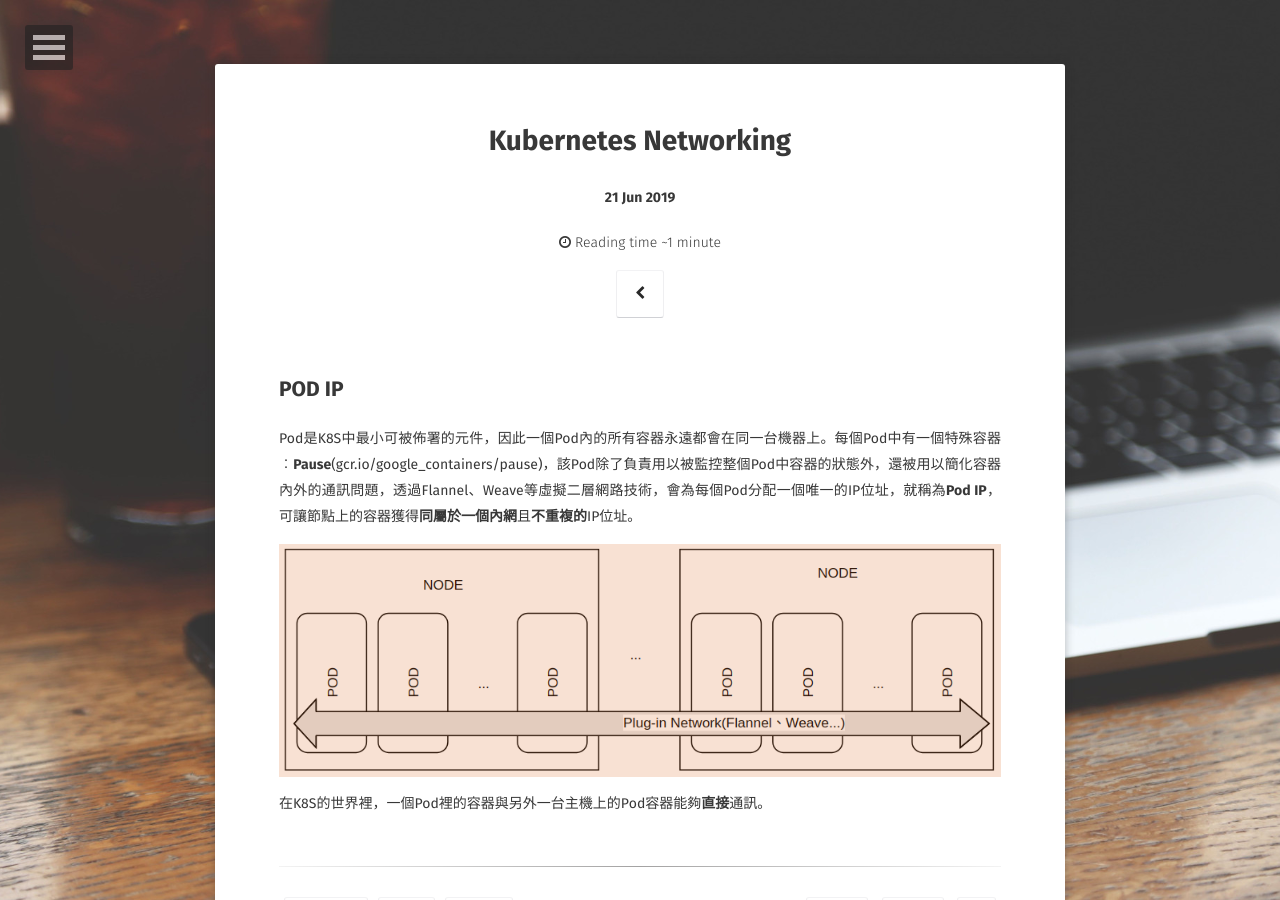
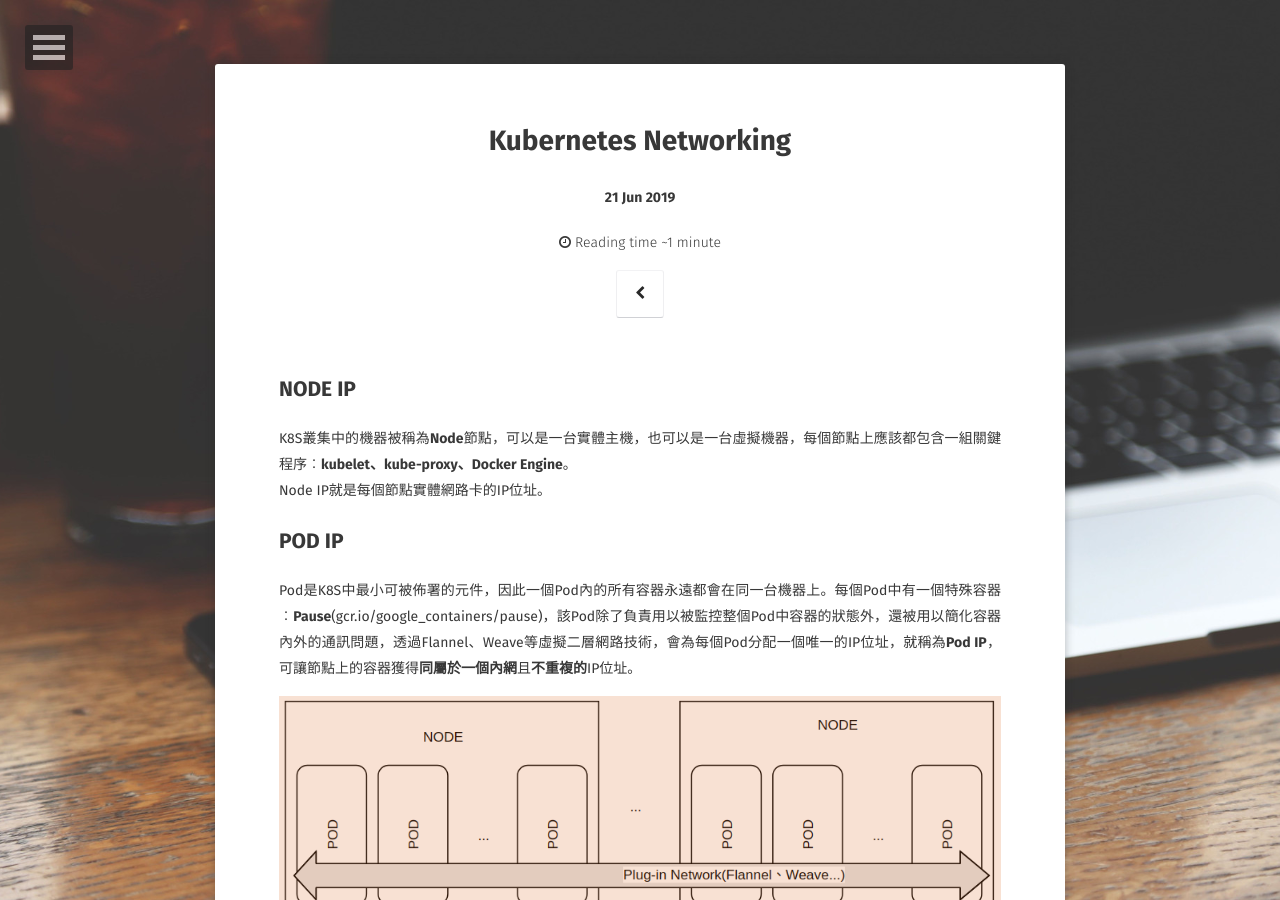
Before and after one commit to kisekitw/kisekitw.github.io, a Jekyll site: the page built from _posts/2019-06-21-K8S Networking.md, in a window 1280 px wide and 900 px high. Built offline with Jekyll 4.4.1, drawn with Linux system fonts in a browser that asks for light colours; some web fonts are replaced; some of the changed text lies outside the part shown.

Commit message:
K8S network

```diff
--- a/_posts/2019-06-21-K8S Networking.md
+++ b/_posts/2019-06-21-K8S Networking.md
@@ -9,9 +9,22 @@ tag:
 - Network
 comments: false
 ---
+## NODE IP
+K8S叢集中的機器被稱為**Node**節點，可以是一台實體主機，也可以是一台虛擬機器，每個節點上應該都包含一組關鍵程序︰**kubelet、kube-proxy、Docker Engine**。
+Node IP就是每個節點實體網路卡的IP位址。
+
 ## POD IP
 Pod是K8S中最小可被佈署的元件，因此一個Pod內的所有容器永遠都會在同一台機器上。每個Pod中有一個特殊容器︰**Pause**(gcr.io/google_containers/pause)，該Pod除了負責用以被監控整個Pod中容器的狀態外，還被用以簡化容器內外的通訊問題，透過Flannel、Weave等虛擬二層網路技術，會為每個Pod分配一個唯一的IP位址，就稱為**Pod IP**，可讓節點上的容器獲得**同屬於一個內網**且**不重複的**IP位址。
 
- ![POD IP Network](https://github.com/kisekitw/kisekitw.github.io/blob/master/assets/img/1080621/POD IP.png?raw=true)
+![POD IP Network](https://github.com/kisekitw/kisekitw.github.io/blob/master/assets/img/1080621/PODIP.png?raw=true)
 
- 在K8S的世界裡，一個Pod裡的容器與另外一台主機上的Pod容器能夠**直接**通訊。
+在K8S的世界裡，一個Pod裡的容器與另外一台主機上的Pod容器能夠**直接**通訊。
+
+## CLUSTER IP
+Service創見時K8S會配置一個IP位址，即Cluster IP，此時kube-proxy發現一個新的服務後，就會將該IP跟通訊埠(Service Port)註冊至iptable規則中。當一個用戶存取該Service時，就會依據iptable讓kube-proxy隨機挑選一個後端的Pod來提供服務。
+Cluster IP有下面特性:
+1. Cluster IP只跟Service物件有關，由K8S管理並依Cluster IP位址區間分配IP。
+2. 只能結合Service Port組合實際的通訊連接埠，單獨的Cluster IP不具備TCP/IP通訊基礎。
+3. 存在於K8S叢集封閉空間中，**叢集外要存取則須做額外設定**。
+
+## 開放Cluster IP給外界存取
```
Also changed, not shown: assets/img/1080621/PODIP.png (renamed from assets/img/1080621/POD IP.png).
